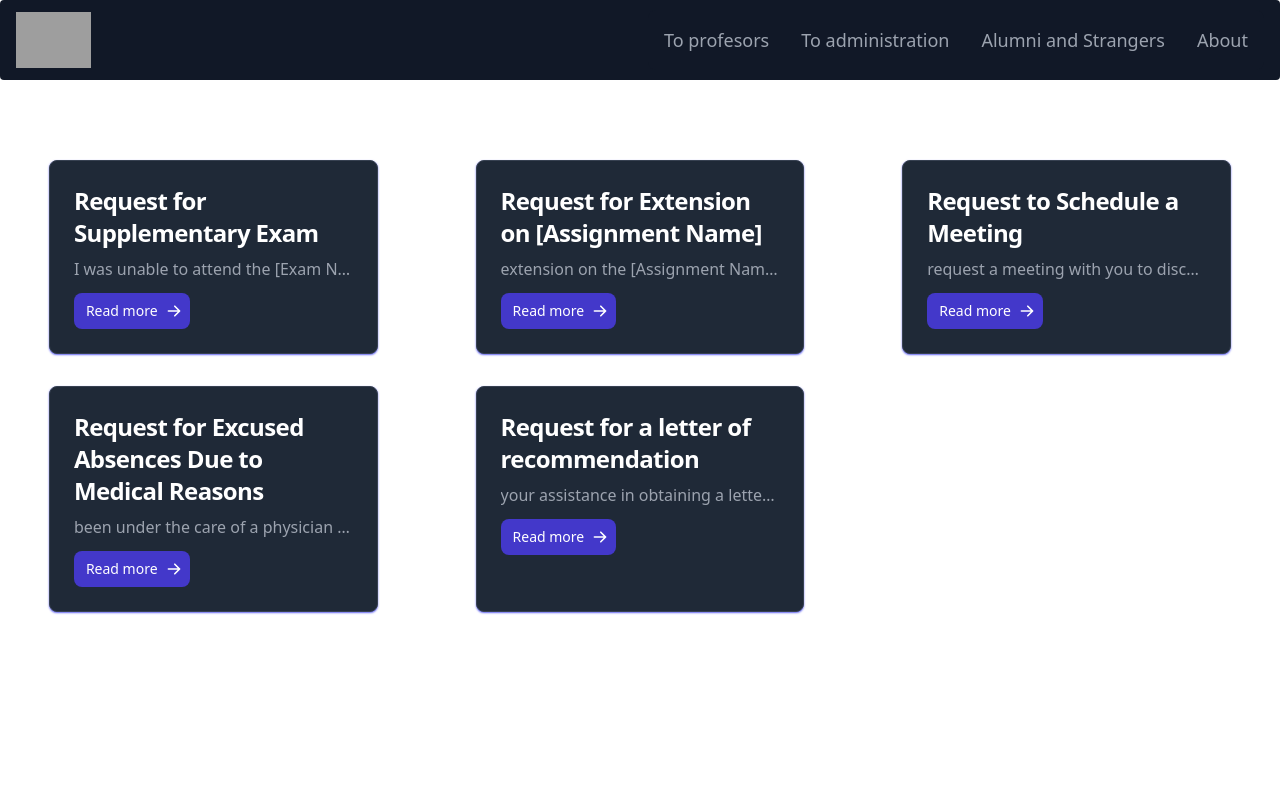
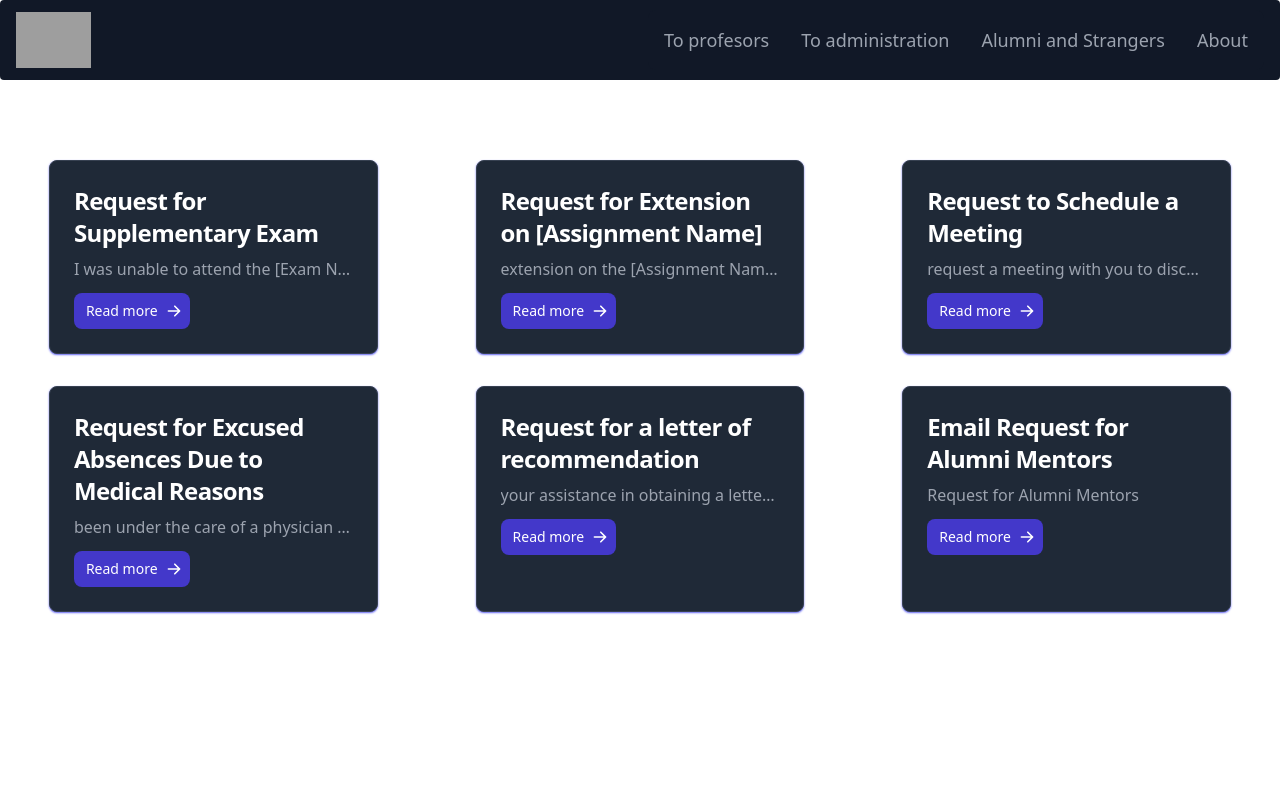
Before and after one commit to nown1ne/ezmail, a SvelteKit app: page /prof in a window 1280 px wide. Shown: the top 800 px of the page. Built offline with nearby package versions, Linux system fonts and the light colour scheme; grey boxes are pictures that could not be loaded.

Commit message:
Update data.js

```diff
--- a/src/routes/prof/data.js
+++ b/src/routes/prof/data.js
@@ -70,5 +70,18 @@ export const posts = [
 		'I have attached my resume and a list of my achievements to this email for your reference. If you are willing to write me a letter of recommendation, please let me know what specific information you need from me and the deadline for the letter.'+
 
 		'\n\nThank you for your time and support.\n\nSincerely,\n[Your Name]'
-	}
+	},
+		{
+		slug: 'alumni',
+		title: 'Email Request for Alumni Mentors',
+		subject:'Request for Alumni Mentors',
+		content: 'Dear [Name], \n\nI hope this email finds you well. My name is [Your Name], a student at [University/College Name].\n\n'+
+
+		'We are currently looking for alumni mentors to assist us in our personal and professional development. As a mentor, you would have the opportunity to share your experience and expertise, offer guidance, and provide valuable insights that can help us navigate our studies and future career. \n\n'+
+
+		'The commitment is flexible, and you can choose the level of involvement that works best for you. Whether you want to meet with us regularly or simply answer occasional emails, your time and expertise will be greatly appreciated.\n\n'+
+		'If you are interested in becoming an alumni mentor, please let us know and we can arrange a meeting time that works best for you. We understand that your time is valuable and we would be happy to work around your schedule.\n\n'+
+
+		'\n\nThank you for your time and consideration. We look forward to hearing from you soon.\n\nBest regards,\n[Your Name]'
+	},
 ];
```
